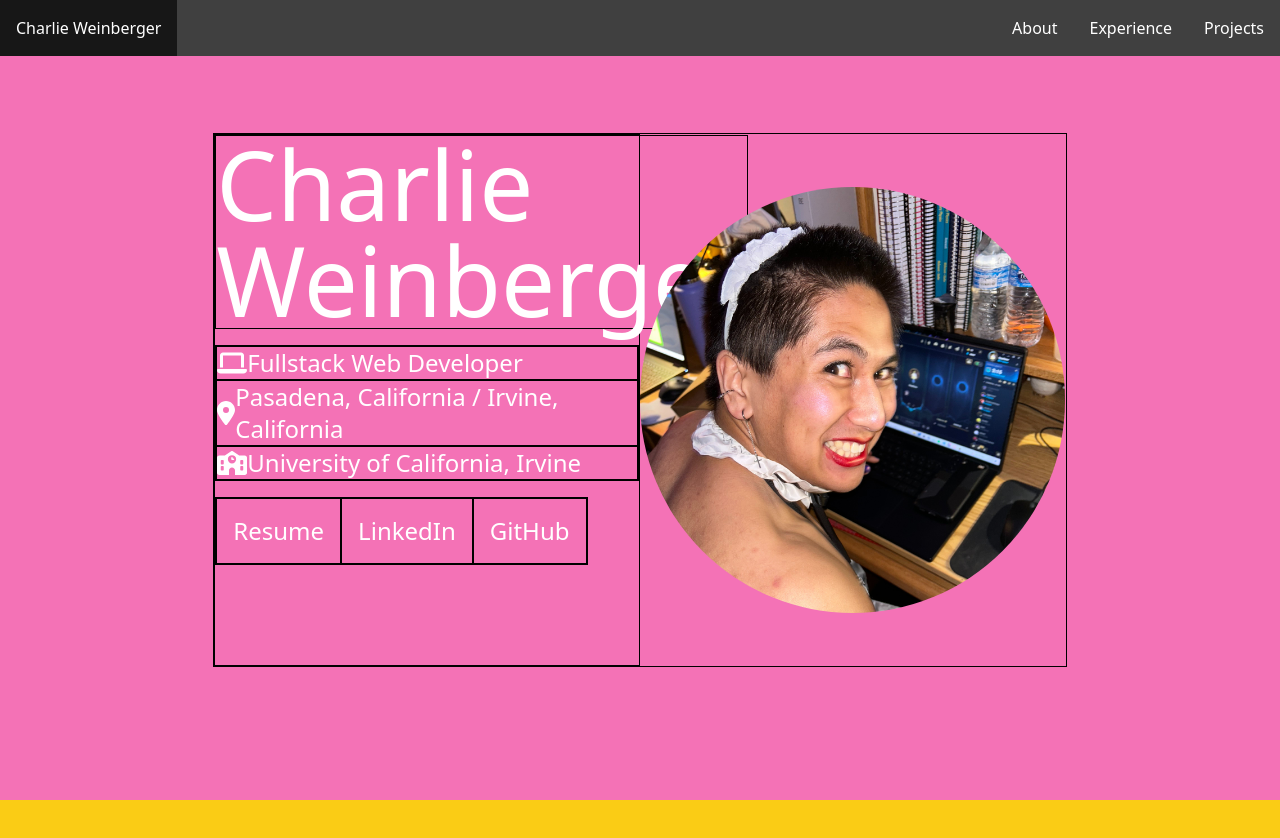
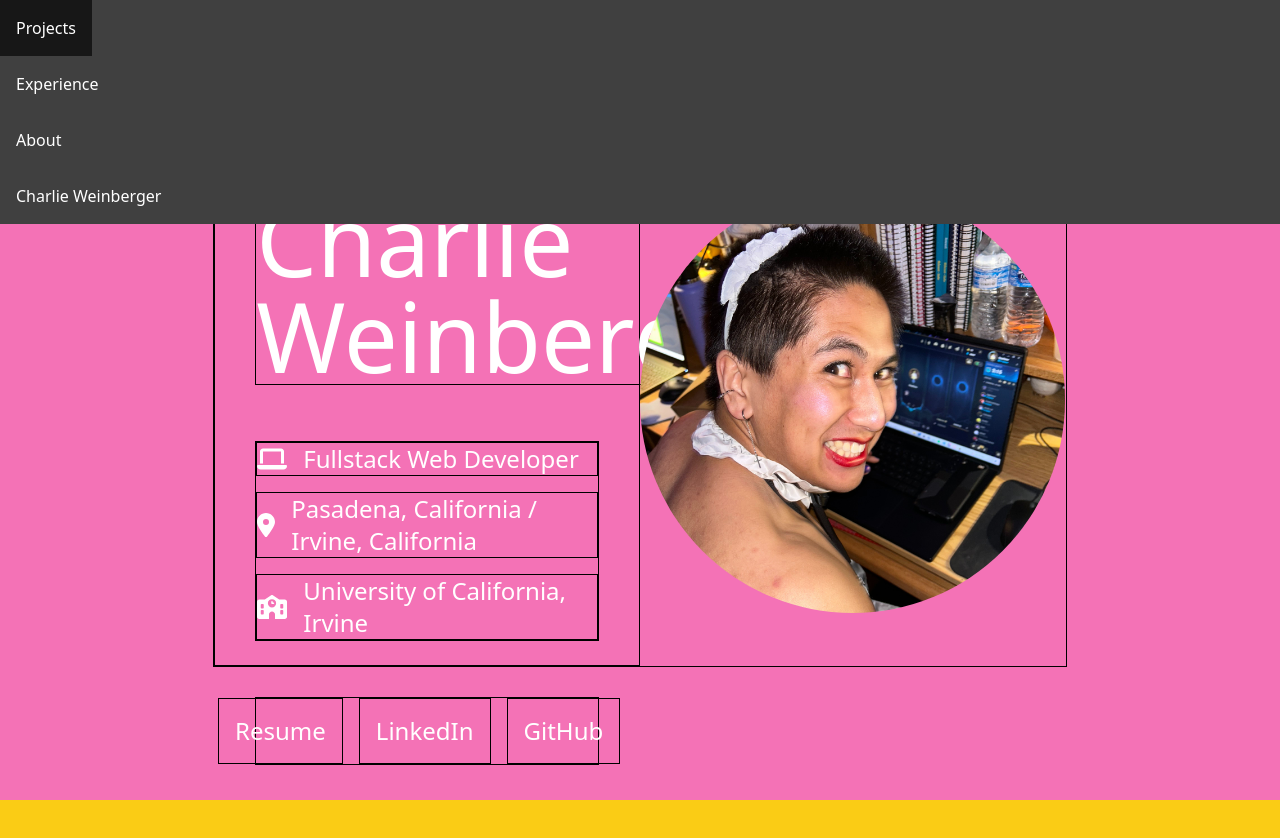
Before and after one commit to charlieweinberger/charlieweinberger.github.io, a Next.js app: page / in a window 1280 px wide. Shown: the top 838 px of the page. Built offline with nearby package versions, Linux system fonts and the light colour scheme.

Commit message:
Checkpoint on about page, before implementing grid for middle info

```diff
--- a/src/components/header.tsx
+++ b/src/components/header.tsx
@@ -5,27 +5,23 @@ export default function Header() {
       {/* See youtube playlist: https://www.youtube.com/playlist?list=PLIq-E89khPZ-0UyoJ11BUcyj8-z41zFp5 */}
 
       <ul className="bg-neutral-700 fixed w-full">
-
-        <li className="float-left block text-white text-center p-4 no-underline hover:bg-neutral-900">
-          <a href="#about">Charlie Weinberger</a>
-        </li>
-
-        {/* The items below are in reverse order */}
-
-        <li className="float-right block text-white text-center p-4 no-underline hover:bg-neutral-900">
-          <a href="#projects">Projects</a>
-        </li>
-
-        <li className="float-right block text-white text-center p-4 no-underline hover:bg-neutral-900">
-          <a href="#experience">Experience</a>
-        </li>
-
-        <li className="float-right block text-white text-center p-4 no-underline hover:bg-neutral-900">
-          <a href="#about">About</a>
-        </li>
-
+        {/* Reverse order, right to left */}
+        {NavButton("Projects", "#projects", "right")}
+        {NavButton("Experience", "#experience", "right")}
+        {NavButton("About", "#about", "right")}
+        {NavButton("Charlie Weinberger", "#about", "left")}
       </ul>
 
     </div>
   );
 }
+
+function NavButton(title: string, href: string, side: "left" | "right") {
+  return (
+    <li>
+      <a className={`float-${side} block text-white text-center p-4 w-fit no-underline hover:bg-neutral-900`} href={href}>
+        {title}
+      </a>
+    </li>
+  );
+}
--- a/src/components/sections/about.tsx
+++ b/src/components/sections/about.tsx
@@ -1,44 +1,19 @@
 import { FontAwesomeIcon } from '@fortawesome/react-fontawesome';
-import { faLaptop, faLocationDot, faSchool } from '@fortawesome/free-solid-svg-icons';
+import { faLaptop, faLocationDot, faSchool, IconDefinition } from '@fortawesome/free-solid-svg-icons';
 import Image from 'next/image';
 
 export default function About() {
   return (
     <div id="about" className="flex flex-col justify-center items-center h-screen bg-pink-400">
-
-      {/* Include name, location, school, image, and links (github, linkedin, resume). Maybe also one/two sentences about who I am as a programmer? Make sure this sections looks good! */}
-
       <div className="flex w-2/3 h-2/3 blackBorder">
 
-        {/* About Text */}
-        <div className="flex items-start flex-col gap-4 w-1/2 text-2xl blackBorder">
+        {/* Include name, location, school, image, and links (github, linkedin, resume). Maybe also one/two sentences about who I am as a programmer? Make sure this sections looks good! */}
 
-          {/* Name */}
-          <div className="text-8xl text-left blackBorder">Charlie Weinberger</div>
-
-          {/* Role, Location, and University */}
-          <ul className="text-left blackBorder">
-          <li className="flex items-center blackBorder">
-              <FontAwesomeIcon icon={faLaptop} className="h-6" />
-              <div>Fullstack Web Developer</div>
-            </li>
-            <li className="flex items-center blackBorder">
-              <FontAwesomeIcon icon={faLocationDot} className="h-6" />
-              <div>Pasadena, California / Irvine, California</div>
-            </li>
-            <li className="flex items-center blackBorder">
-              <FontAwesomeIcon icon={faSchool} className="h-6" />
-              <div>University of California, Irvine</div>
-            </li>
-          </ul>
-
-          {/* Links */}
-          <div className="flex justify-center items-center blackBorder"> {/* replace with shadcn/ui buttons? */}
-            <button className="blackBorder p-4">Resume</button>
-            <button className="blackBorder p-4">LinkedIn</button>
-            <button className="blackBorder p-4">GitHub</button>
-          </div>
-
+        {/* Name, Role Location, University, Links */}
+        <div className="flex items-start flex-col gap-4 px-10 py-4 w-1/2 text-2xl blackBorder">
+          <div className="text-8xl my-10 text-left blackBorder">Charlie Weinberger</div>
+          {middleInformation()}
+          {links()}
         </div>
 
         {/* Picture */}
@@ -60,7 +35,47 @@ export default function About() {
         </div>
 
       </div>
-
     </div>
   );
 }
+
+// MiddleInformation
+
+function middleInformation() {
+  return (
+    <ul className="flex flex-col gap-4 text-left blackBorder">
+      {middleInfoLine(faLaptop, "Fullstack Web Developer")}
+      {middleInfoLine(faLocationDot, "Pasadena, California / Irvine, California")}
+      {middleInfoLine(faSchool, "University of California, Irvine")}
+    </ul>
+  );
+}
+
+function middleInfoLine(icon: IconDefinition, text: string) {
+  return (
+    <li className="flex items-center gap-4 blackBorder">
+      <FontAwesomeIcon icon={icon} className="h-6" />
+      <div>{text}</div>
+    </li>
+  );
+}
+
+// Links
+
+function links() {
+  return (
+    <div className="flex justify-center items-center my-10 pr-4 gap-4 w-full blackBorder"> {/* replace with shadcn/ui buttons? */}
+      {professionalLink("Resume")}
+      {professionalLink("LinkedIn")}
+      {professionalLink("GitHub")}
+    </div>
+  );
+}
+
+function professionalLink(text: string) {
+  return (
+    <button className="blackBorder p-4 w-full">
+      {text}
+    </button>
+  );
+}
```
